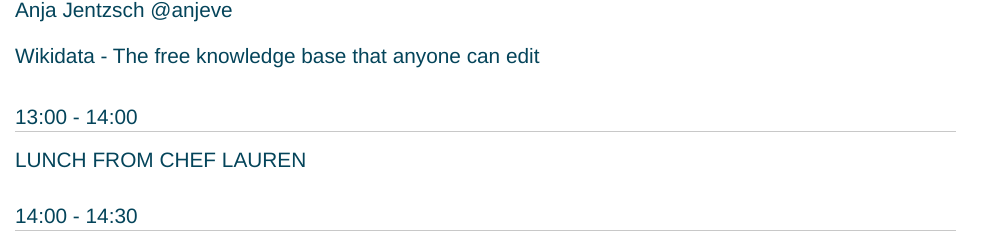
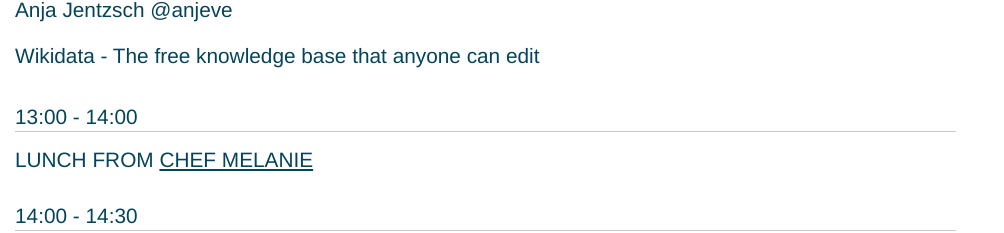
Before and after one commit to seeemilyplay/ggmBerlin, a website: page public/index.html in a window 1280 px wide. Shown: the part 2728-2961 px from the top of the page, without its empty margins (0-1004 px from the left). Drawn offline with nearby package versions, Linux system fonts and the light colour scheme; a web font is replaced by a local one.

Commit message:
add chef melanie

```diff
--- a/public/css/style.css
+++ b/public/css/style.css
@@ -386,6 +386,11 @@
   display: inline-block;
 }
 
+.break a.melanie {
+  padding: 0;
+  text-decoration: underline;
+}
+
 .person {
   display: inline-block;
   width: 240px;
--- a/public/index.html
+++ b/public/index.html
@@ -151,7 +151,7 @@
 
       <div class="time">13:00 - 14:00</div>
       <div class="break">
-        <div class="title">Lunch from Chef Lauren</div>
+        <div class="title">Lunch from <a href="http://melanielotos.com" target="_blank" class="melanie">Chef Melanie</a></div>
       </div>
 
       <div class="time">14:00 - 14:30</div>
```
